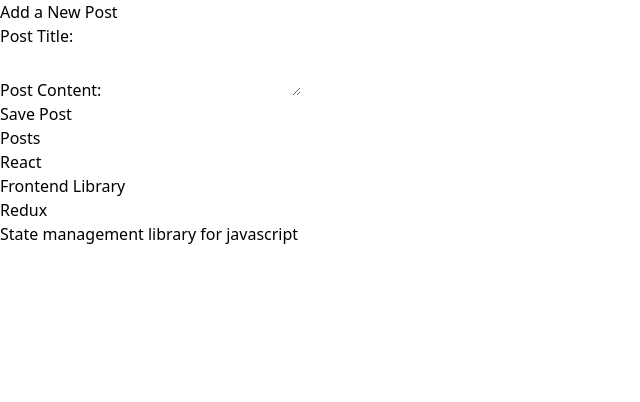
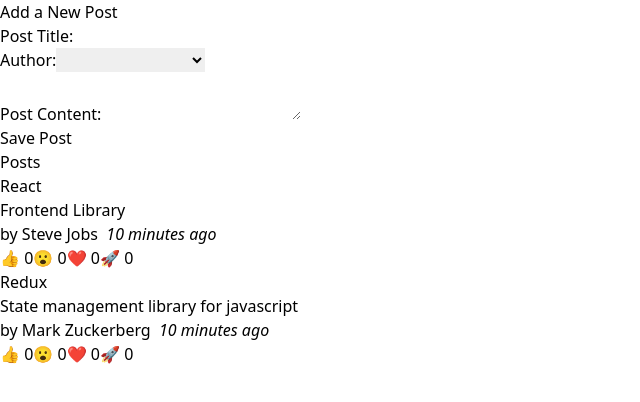
Before and after one commit to nishanthan-k/react-redux-blog, a React (Vite) app: page / in a window 1280 px wide. Shown: the top 402 px of the page, without its empty margins (0-640 px from the left). Built offline with nearby package versions, Linux system fonts and the light colour scheme.

Commit message:
complete blog app

```diff
--- a/package.json
+++ b/package.json
@@ -11,6 +11,7 @@
   },
   "dependencies": {
     "@reduxjs/toolkit": "^2.2.3",
+    "date-fns": "^3.6.0",
     "react": "^18.2.0",
     "react-dom": "^18.2.0",
     "react-redux": "^9.1.1"
--- a/src/App.jsx
+++ b/src/App.jsx
@@ -1,5 +1,5 @@
-import AddPostForm from "./components/posts/AddPostForm";
-import PostsList from "./components/posts/PostsList";
+import AddPostForm from "./features/posts/components/AddPostForm";
+import PostsList from "./features/posts/components/PostsList";
 
 function App() {
   return (
--- a/src/app/store.js
+++ b/src/app/store.js
@@ -1,8 +1,10 @@
 import { configureStore } from "@reduxjs/toolkit";
 import postsReducer from "../features/posts/postsSlice"
+import usersReducer from "../features/users/usersSlice"
 
 export const store = configureStore({
   reducer: {
-    posts: postsReducer
+    posts: postsReducer,
+    users: usersReducer,
   }
 })
--- a/src/components/posts/AddPostForm.jsx
+++ /dev/null
@@ -1,66 +0,0 @@
-import React, { useState } from "react";
-import { useDispatch } from "react-redux";
-import { nanoid } from "@reduxjs/toolkit";
-import { addPost } from "../../features/posts/postsSlice";
-
-const AddPostForm = () => {
-  const dispatch = useDispatch();
-  const [title, setTitle] = useState("");
-  const [content, setContent] = useState("");
-
-  const titleHandler = (e) => setTitle(e.target.value);
-  const contentHandler = (e) => setContent(e.target.value);
-
-  const saveHandler = () => {
-    if (title && content) {
-      const post = {
-        id: nanoid(),
-        title: title,
-        content: content
-      }
-      dispatch(addPost(post));
-
-      setTitle("");
-      setContent("");
-    }
-  }
-
-  return (
-    <section className="my-4 flex flex-col items-center w-3/4 lg:w-1/2">
-      <h2 className="text-3xl font-bold">Add a New Post</h2>
-      <form className="w-full ">
-        <fieldset className="flex flex-col my-3">
-          <label htmlFor="postTitle">Post Title:</label>
-          <input
-            type="text"
-            name="postTitle"
-            id="postTitle"
-            value={title}
-            onChange={titleHandler}
-            className="px-1 h-8"
-          />
-        </fieldset>
-        <fieldset className="flex flex-col">
-          <label htmlFor="postContent">Post Content:</label>
-          <textarea
-            type="text"
-            name="postContent"
-            id="postContent"
-            value={content}
-            onChange={contentHandler}
-            className="px-1 min-h-32"
-          />
-        </fieldset>
-
-        <button
-          type="button"
-          className="w-full bg-slate-400 h-8 mt-6" onClick={saveHandler}
-        >
-          Save Post
-        </button>
-      </form>
-    </section>
-  );
-};
-
-export default AddPostForm;
--- a/src/components/posts/PostsList.jsx
+++ /dev/null
@@ -1,27 +0,0 @@
-import React from "react";
-import { useSelector } from "react-redux";
-
-const PostsList = () => {
-  const posts = useSelector((state) => state.posts);
-
-  const renderPosts = posts.map((post) => {
-    return (
-      <div
-        key={post.id}
-        className="border border-slate-600 rounded-md mb-6 w-full flex flex-col items-center px-4"
-      >
-        <h3 className="text-lg font-medium">{post.title}</h3>
-        <p>{post.content.substring(0, 100)}</p>
-      </div>
-    );
-  });
-
-  return (
-    <section className="flex flex-col items-center">
-      <h2 className="text-3xl font-bold my-6">Posts</h2>
-      {renderPosts}
-    </section>
-  );
-};
-
-export default PostsList;
--- /dev/null
+++ b/src/features/posts/components/AddPostForm.jsx
@@ -0,0 +1,82 @@
+import React, { useState } from "react";
+import { useDispatch, useSelector } from "react-redux";
+import { addPost } from "../postsSlice";
+import { selectAllUsers } from "../../users/usersSlice";
+
+const AddPostForm = () => {
+  const dispatch = useDispatch();
+  const [title, setTitle] = useState("");
+  const [content, setContent] = useState("");
+  const [userId, setUserId] = useState("");
+
+  const users = useSelector(selectAllUsers);
+
+
+  const onTitleChanged = (e) => setTitle(e.target.value);
+  const onContentChanged = (e) => setContent(e.target.value);
+  const onAuthorChanged = (e) => setUserId(e.target.value);
+
+  const saveHandler = () => {
+    dispatch(addPost(title, content, userId));
+
+    setTitle("");
+    setContent("");
+    setUserId("");
+  }
+
+  const enableSave = Boolean(title) && Boolean(content) && Boolean(userId)
+
+  const usersOptions = users.map(user => (
+    <option key={user.id} value={user.id} >
+      {user.name}
+    </option>
+  ))
+
+  return (
+    <section className="my-4 flex flex-col items-center w-3/4 lg:w-1/2">
+      <h2 className="text-3xl font-bold">Add a New Post</h2>
+      <form className="w-full ">
+        <fieldset className="flex flex-col my-3 gap-2">
+          <label htmlFor="postTitle">Post Title:</label>
+          <input
+            type="text"
+            name="postTitle"
+            id="postTitle"
+            value={title}
+            onChange={onTitleChanged}
+            className="px-1 h-8"
+          />
+        </fieldset>
+        <fieldset className="flex flex-col my-3 gap-2 ">
+          <label htmlFor="postTitle">Author:</label>
+          <select id="postAuthor" value={userId} onChange={onAuthorChanged} className="px-1 h-8" >
+            <option value=""></option>
+            {usersOptions}
+          </select>
+
+        </fieldset>
+        <fieldset className="flex flex-col my-3 gap-2">
+          <label htmlFor="postContent">Post Content:</label>
+          <textarea
+            type="text"
+            name="postContent"
+            id="postContent"
+            value={content}
+            onChange={onContentChanged}
+            className="px-1 min-h-32"
+          />
+        </fieldset>
+
+        <button
+          type="button"
+          className={`w-full h-8 mt-3 ${!enableSave ? "bg-slate-100 text-slate-500" : "bg-slate-400 text-black"}`} onClick={saveHandler}
+          disabled={!enableSave}
+        >
+          Save Post
+        </button>
+      </form>
+    </section>
+  );
+};
+
+export default AddPostForm;
--- /dev/null
+++ b/src/features/posts/components/PostAuthor.jsx
@@ -0,0 +1,13 @@
+import React from 'react'
+import { useSelector } from 'react-redux'
+import { selectAllUsers } from '../../users/usersSlice'
+
+const PostAuthor = ({userId}) => {
+  const users = useSelector(selectAllUsers);
+
+  const author = users.find(user => user.id === userId)
+
+  return <span>by {author ? author.name : "Unknown Author"}</span>
+}
+
+export default PostAuthor
--- /dev/null
+++ b/src/features/posts/components/PostsList.jsx
@@ -0,0 +1,37 @@
+import React from "react";
+import { useSelector } from "react-redux";
+import PostAuthor from "./PostAuthor";
+import TimeAgo from "./TimeAgo";
+import ReactionButtons from "./ReactionButtons";
+
+const PostsList = () => {
+  const posts = useSelector((state) => state.posts);
+
+  const orderedPosts = posts.slice().sort((a, b) => b.date.localeCompare(a.date));
+
+  const renderPosts = orderedPosts.map((post) => {
+    return (
+      <div
+        key={post.id}
+        className="border border-slate-600 rounded-md mb-6 w-full flex flex-col items-center px-4 gap-2"
+      >
+        <h3 className="text-lg font-medium">{post.title}</h3>
+        <p className="text-wrap">{post.content.substring(0, 100)}</p>
+        <p>
+        <PostAuthor userId={post.id} />
+        <TimeAgo timestamp={post.date} />
+        </p>
+        <ReactionButtons post={post} />
+      </div>
+    );
+  });
+
+  return (
+    <section className="flex flex-col items-center w-3/4 lg:w-1/2">
+      <h2 className="text-3xl font-bold my-6">Posts</h2>
+      {renderPosts}
+    </section>
+  );
+};
+
+export default PostsList;
--- /dev/null
+++ b/src/features/posts/components/ReactionButtons.jsx
@@ -0,0 +1,32 @@
+import React from 'react'
+import { useDispatch } from 'react-redux'
+import { addReactions } from '../postsSlice'
+
+
+const reactionsEmoji = {
+    thumbsUp: '👍',
+    wow: '😮',
+    heart: '❤️',
+    rocket: '🚀',
+}
+
+const ReactionButtons = ({post}) => {
+  const dispatch = useDispatch();
+
+  const reactionButtons = Object.entries(reactionsEmoji).map(([name, emoji]) => {
+    return (
+      <button
+        key={name}
+        type='button'
+        onClick={() => dispatch(addReactions({postId: post.id, reaction: name}))}
+        className='mr-4'
+      >
+        {emoji} {post.reactions[name]}
+      </button>
+    )
+  })
+
+  return <div>{reactionButtons}</div>
+}
+
+export default ReactionButtons
--- /dev/null
+++ b/src/features/posts/components/TimeAgo.jsx
@@ -0,0 +1,19 @@
+import React from 'react'
+import {parseISO, formatDistanceToNow} from 'date-fns';
+
+const TimeAgo = ({timestamp}) => {
+  let timeAgo = '';
+  if (timestamp) {
+    const date = parseISO(timestamp);
+    const timePeriod = formatDistanceToNow(date);
+    timeAgo = `${timePeriod} ago`;
+  }
+
+  return (
+    <span title={timestamp}>
+      &nbsp; <i>{timeAgo}</i>
+    </span>
+  )
+}
+
+export default TimeAgo
--- a/src/features/posts/postsSlice.js
+++ b/src/features/posts/postsSlice.js
@@ -1,20 +1,70 @@
-import { createSlice } from "@reduxjs/toolkit";
+import { createSlice, nanoid } from "@reduxjs/toolkit";
+import { sub } from "date-fns"
 
 const initialState = [
-  { id: 1, title: "React", content: "Frontend Library" },
-  { id: 2, title: "Redux", content: "State management library for javascript" },
+  { id: 1,
+    title: "React",
+    content: "Frontend Library",
+    date: sub(new Date(), { minutes: 10 }).toISOString(),
+    reactions: {
+      thumbsUp: 0,
+      wow: 0,
+      heart: 0,
+      rocket: 0
+    }
+  },
+  { id: 2,
+    title: "Redux",
+    content: "State management library for javascript",
+    date: sub(new Date(), { minutes: 10 }).toISOString(),
+    reactions: {
+      thumbsUp: 0,
+      wow: 0,
+      heart: 0,
+      rocket: 0
+    }
+  },
 ];
 
 const postsSlice = createSlice({
   name: "posts",
   initialState,
   reducers: {
-    addPost: (state, action) => {
-      state.push(action.payload);
+    addPost: {
+      reducer(state, action) {
+        state.push(action.payload);
+      },
+      prepare(title, content, userId, reactions) {
+        return {
+          payload: {
+            id: nanoid(),
+            title,
+            content,
+            userId,
+            date: new Date().toISOString(),
+            reactions: {
+              thumbsUp: 0,
+              wow: 0,
+              heart: 0,
+              rocket: 0
+            },
+          }
+        }
+      }
     },
+    addReactions: {
+      reducer(state, action) {
+        const {postId, reaction} = action.payload;
+        const existingPost = state.find(post => post.id === postId);
+
+        if (existingPost) {
+          existingPost.reactions[reaction]++;
+        }
+      }
+    }
   },
 });
 
-export const { addPost } = postsSlice.actions;
+export const { addPost, addReactions } = postsSlice.actions;
 
 export default postsSlice.reducer;
--- /dev/null
+++ b/src/features/users/usersSlice.js
@@ -0,0 +1,16 @@
+import { createSlice } from "@reduxjs/toolkit";
+
+const initialState = [
+  {id: 1, name: "Steve Jobs"},
+  {id: 2, name: "Mark Zuckerberg"}
+]
+
+const usersSlice = createSlice({
+  name: "users",
+  initialState,
+  reducers: {}
+})
+
+export const selectAllUsers = state => state.users;
+
+export default usersSlice.reducer;
```
Also changed, not shown: 1 other file (tests, documents, lock files or other folders).
